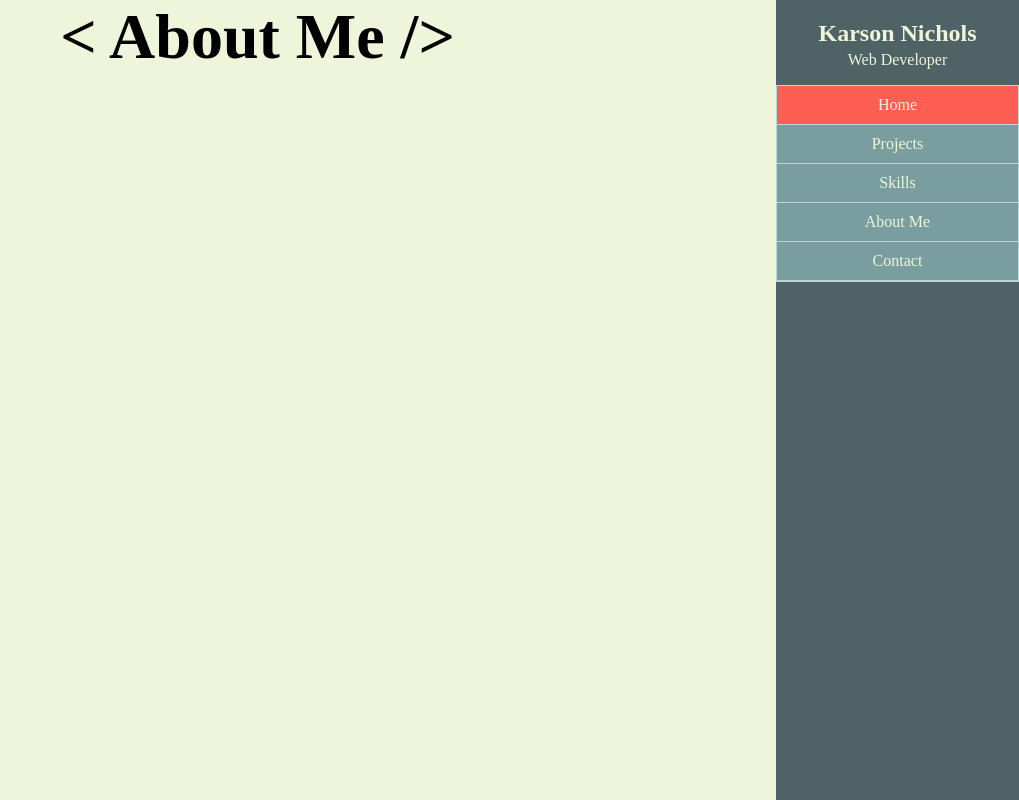
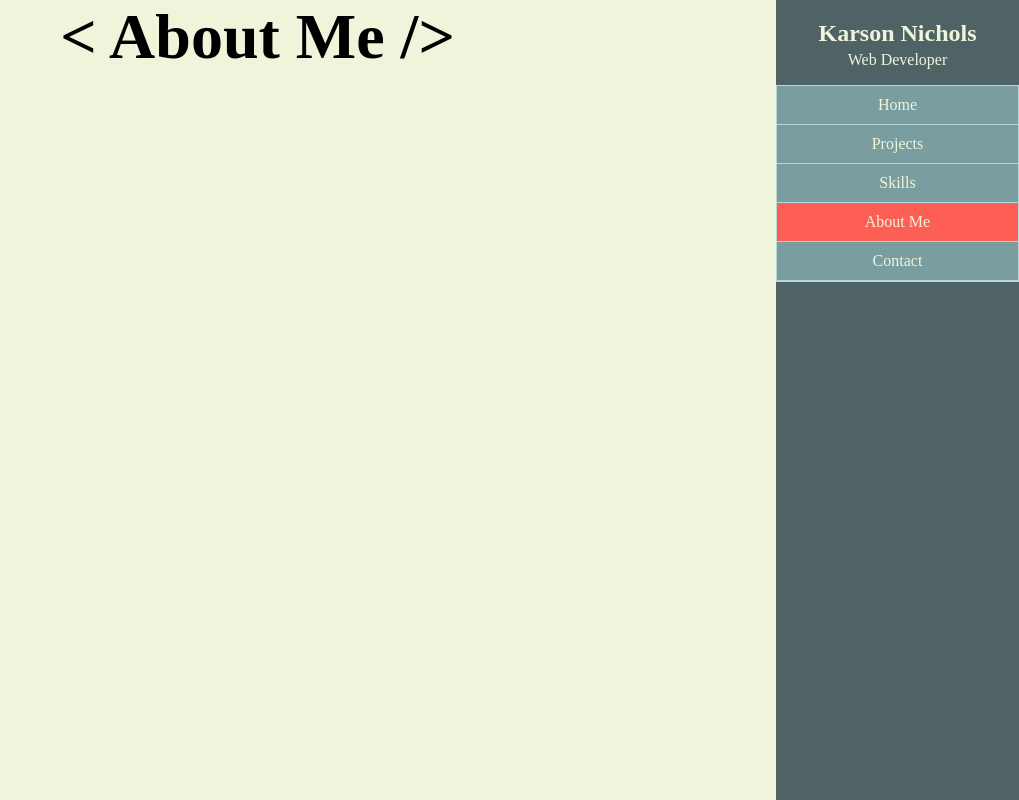
Before and after one commit to nicholsk18/portfolio, a Next.js app: page /about in a window 1280 px wide. Shown: the whole page, without its empty margins (261-1280 px from the left). Built offline with nearby package versions, Linux system fonts and the light colour scheme.

Commit message:
added active class to active link so user knows where they are

```diff
--- a/package.json
+++ b/package.json
@@ -13,6 +13,7 @@
   "dependencies": {
     "next": "^9.5.5",
     "prettierrc": "0.0.0-5",
+    "prop-types": "^15.7.2",
     "react": "^16.14.0",
     "react-dom": "^16.14.0"
   },
--- a/public/assets/css/nav.module.css
+++ b/public/assets/css/nav.module.css
@@ -21,7 +21,7 @@
   background-color: #7a9e9f;
 }
 .active {
-  background-color: #fe5f55;
+  background-color: #fe5f55 !important;
   -moz-transition: all 0.5s ease;
   -o-transition: all 0.5s ease;
   -webkit-transition: all 0.5s ease;
--- /dev/null
+++ b/src/components/ActiveLink.jsx
@@ -0,0 +1,29 @@
+import React, { Children } from 'react'
+import PropTypes from 'prop-types'
+import { useRouter } from 'next/router'
+import Link from 'next/link'
+
+const ActiveLink = ({ children, activeClassName, ...props }) => {
+    const { asPath } = useRouter()
+    const child = Children.only(children)
+    const childClassName = child.props.className || ''
+
+    const className = asPath === props.href
+        || asPath === props.as
+        ? `${childClassName} ${activeClassName}`.trim()
+        : childClassName
+
+    return (
+        <Link {...props}>
+            {React.cloneElement(child, {
+                className: className || null,
+            })}
+        </Link>
+    )
+}
+
+ActiveLink.propTypes = {
+    activeClassName: PropTypes.string.isRequired,
+}
+
+export default ActiveLink
--- a/src/components/nav.jsx
+++ b/src/components/nav.jsx
@@ -1,4 +1,5 @@
 import Link from 'next/link'
+import ActiveLink from "./ActiveLink";
 import {
   navbar,
   nav_item,
@@ -9,31 +10,33 @@
 } from '../../public/assets/css/nav.module.css'
 
 const Nav = () => {
+
   return (
     <nav id={navbar}>
       <h2 id={nav_title}>Karson Nichols</h2>
       <p id={nav_sub_title}>Web Developer</p>
 
       <div id={nav_item}>
-        <Link href="/">
-          <a className={`${nav_link} ${active}`}>Home</a>
-        </Link>
+        <ActiveLink activeClassName={active} href="/">
+          <a className={nav_link}>Home</a>
+        </ActiveLink>
 
-        <Link href="/projects">
+        <ActiveLink activeClassName={active} href="/projects">
           <a className={nav_link}>Projects</a>
-        </Link>
+        </ActiveLink>
 
-        <Link href="/skills">
+        <ActiveLink activeClassName={active} href="/skills">
           <a className={nav_link}>Skills</a>
-        </Link>
+        </ActiveLink>
 
-        <Link href="/about">
+        <ActiveLink activeClassName={active} href="/about">
           <a className={nav_link}>About Me</a>
-        </Link>
+        </ActiveLink>
 
-        <Link href="/contact">
+        <ActiveLink activeClassName={active} href="/contact">
           <a className={nav_link}>Contact</a>
-        </Link>
+        </ActiveLink>
+
       </div>
     </nav>
   )
--- a/src/pages/contact.jsx
+++ b/src/pages/contact.jsx
@@ -1,3 +1,4 @@
+import React from 'react'
 import Head from 'next/head'
 import Layout from '../components/Layout'
 import Input from '../components/Input'
```
